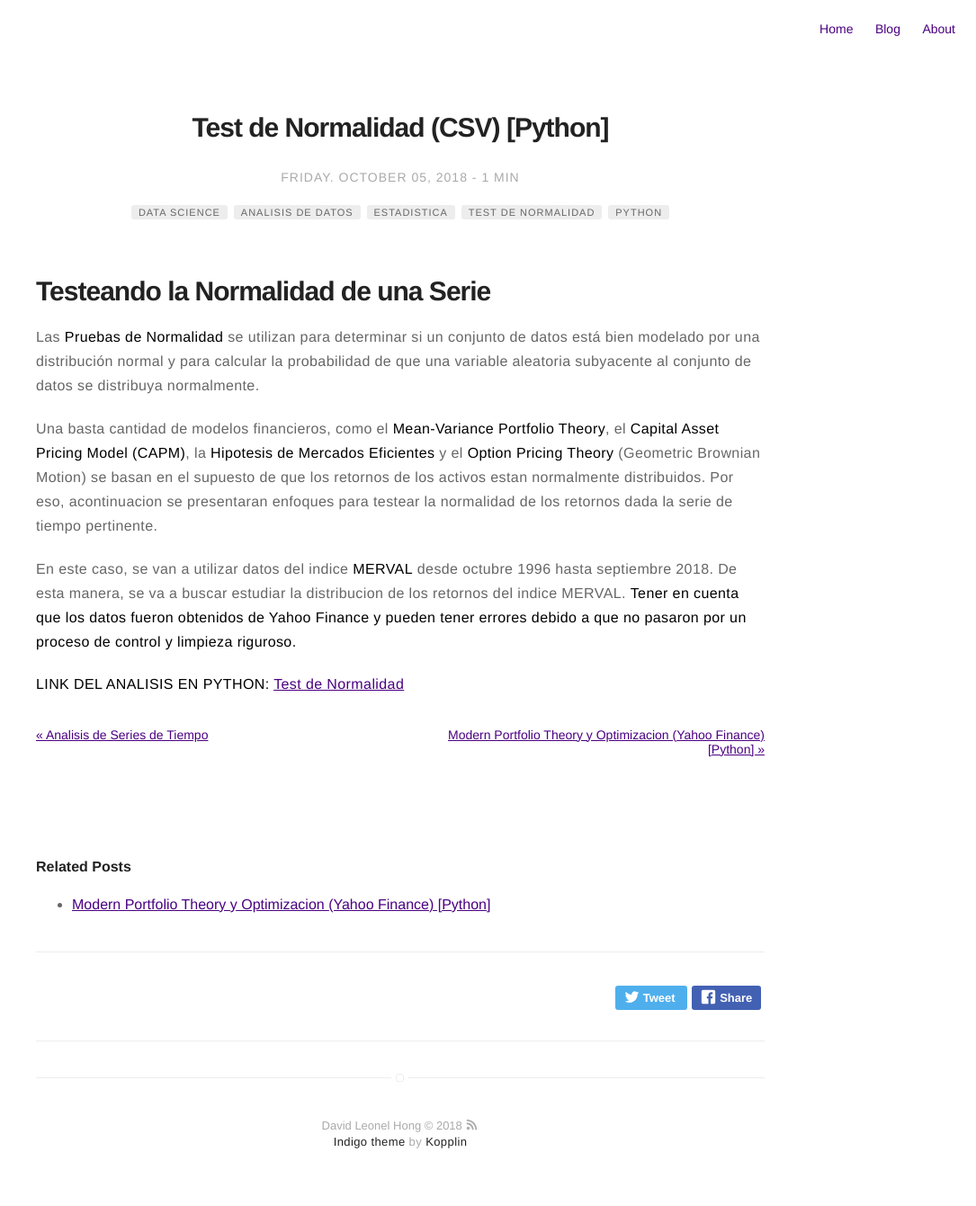
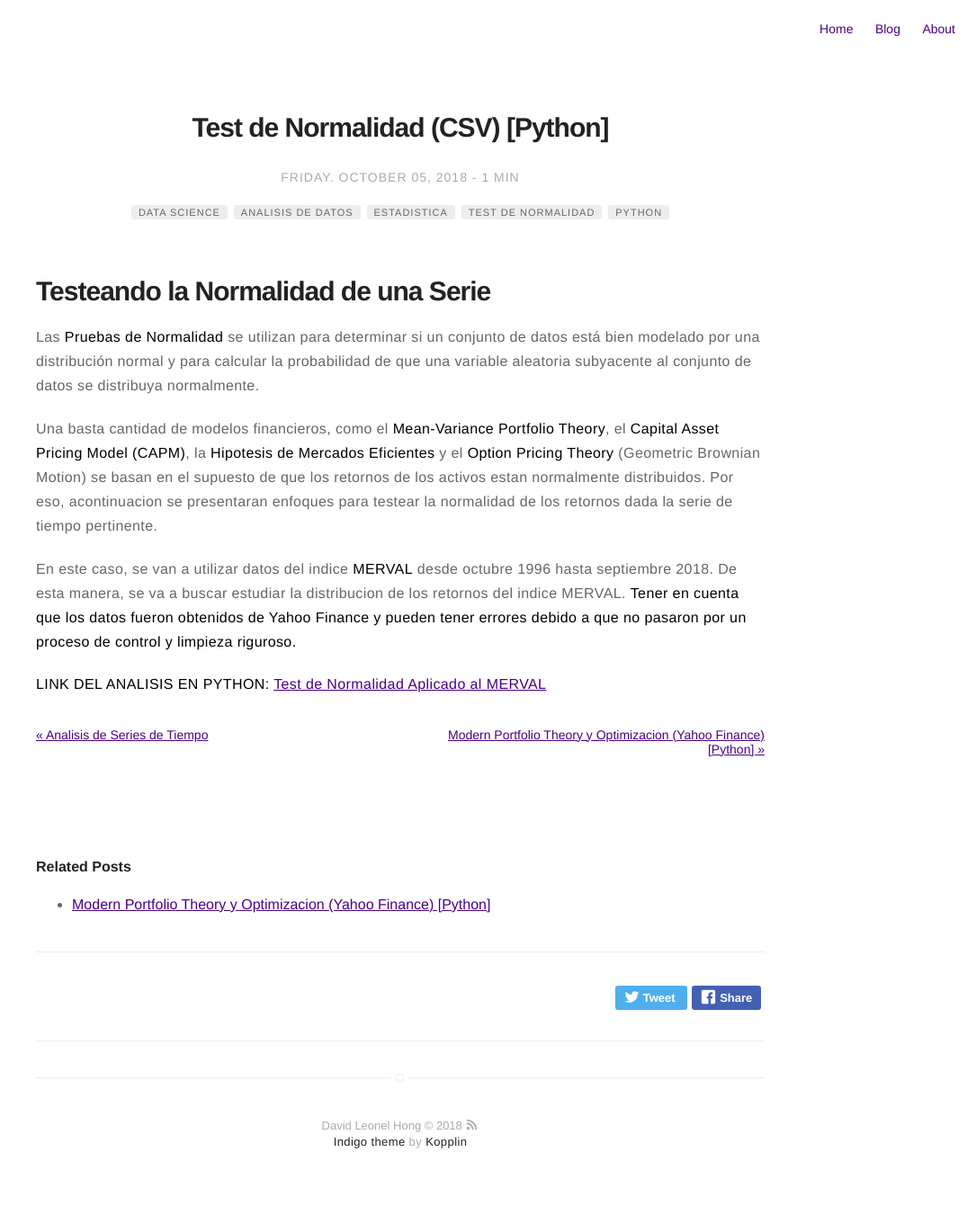
Before and after one commit to davidleonelhong/davidleonelhong.github.io, a Jekyll site: the page built from _posts/2018-10-05-Normality-Test-CSV.md, in a window 1280 px wide. Shown: the whole page at 90% size, without its empty margins (195-1280 px from the left). Built offline with Jekyll 4.4.1, drawn with Linux system fonts in a browser that asks for light colours; a script that is not in the unit is left out.

Commit message:
Update 2018-10-05-Normality-Test-CSV.md

```diff
--- a/_posts/2018-10-05-Normality-Test-CSV.md
+++ b/_posts/2018-10-05-Normality-Test-CSV.md
@@ -21,4 +21,4 @@ Una basta cantidad de modelos financieros, como el **Mean-Variance Portfolio The
 
 En este caso, se van a utilizar datos del indice **MERVAL** desde octubre 1996 hasta septiembre 2018. De esta manera, se va a buscar estudiar la distribucion de los retornos del indice MERVAL. **Tener en cuenta que los datos fueron obtenidos de Yahoo Finance y pueden tener errores debido a que no pasaron por un proceso de control y limpieza riguroso.**
 
-**LINK DEL ANALISIS EN PYTHON:** [Test de Normalidad](https://github.com/davidleonelhong/Normality-Test-CSV/blob/master/Normality%20Test%20CSV.ipynb)
+**LINK DEL ANALISIS EN PYTHON:** [Test de Normalidad Aplicado al MERVAL](https://github.com/davidleonelhong/Normality-Test-CSV/blob/master/Normality%20Test%20CSV.ipynb)
```
